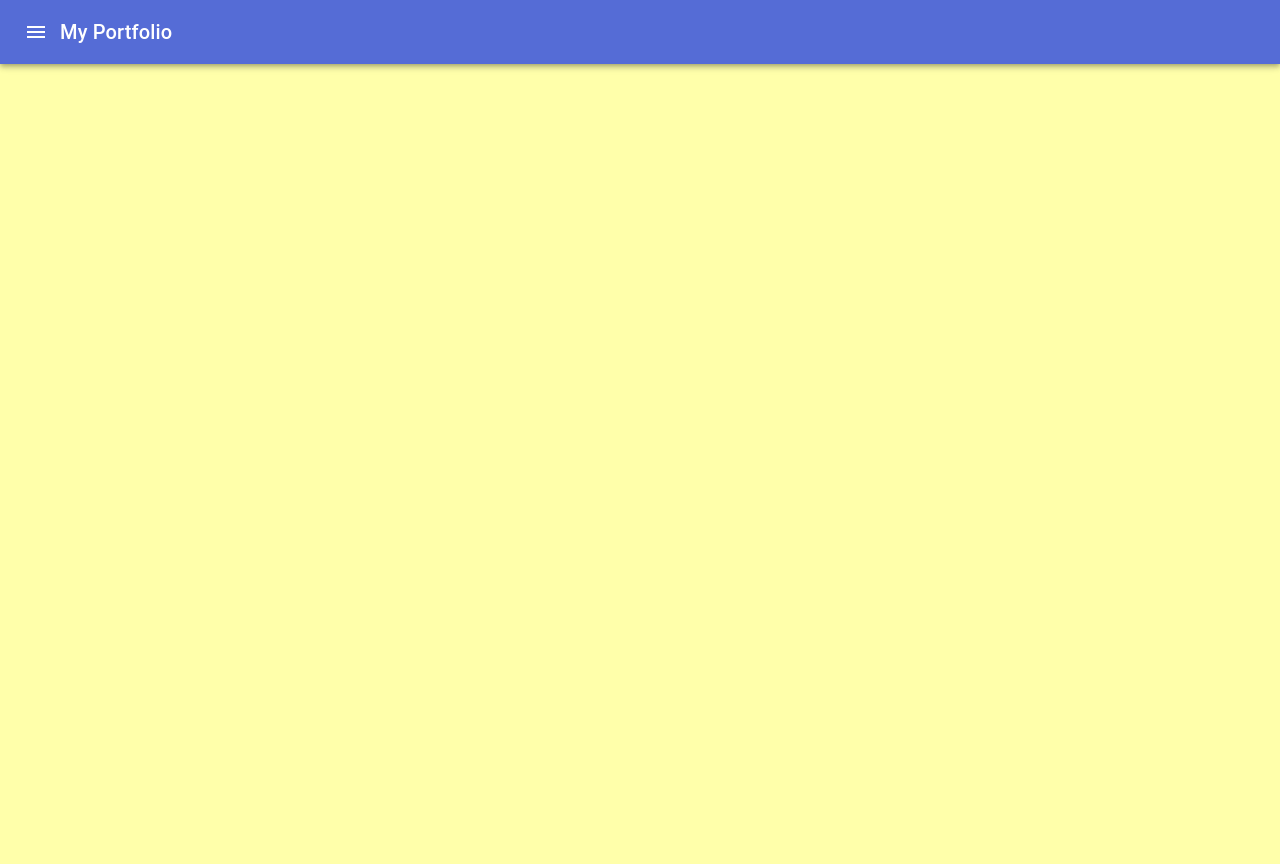
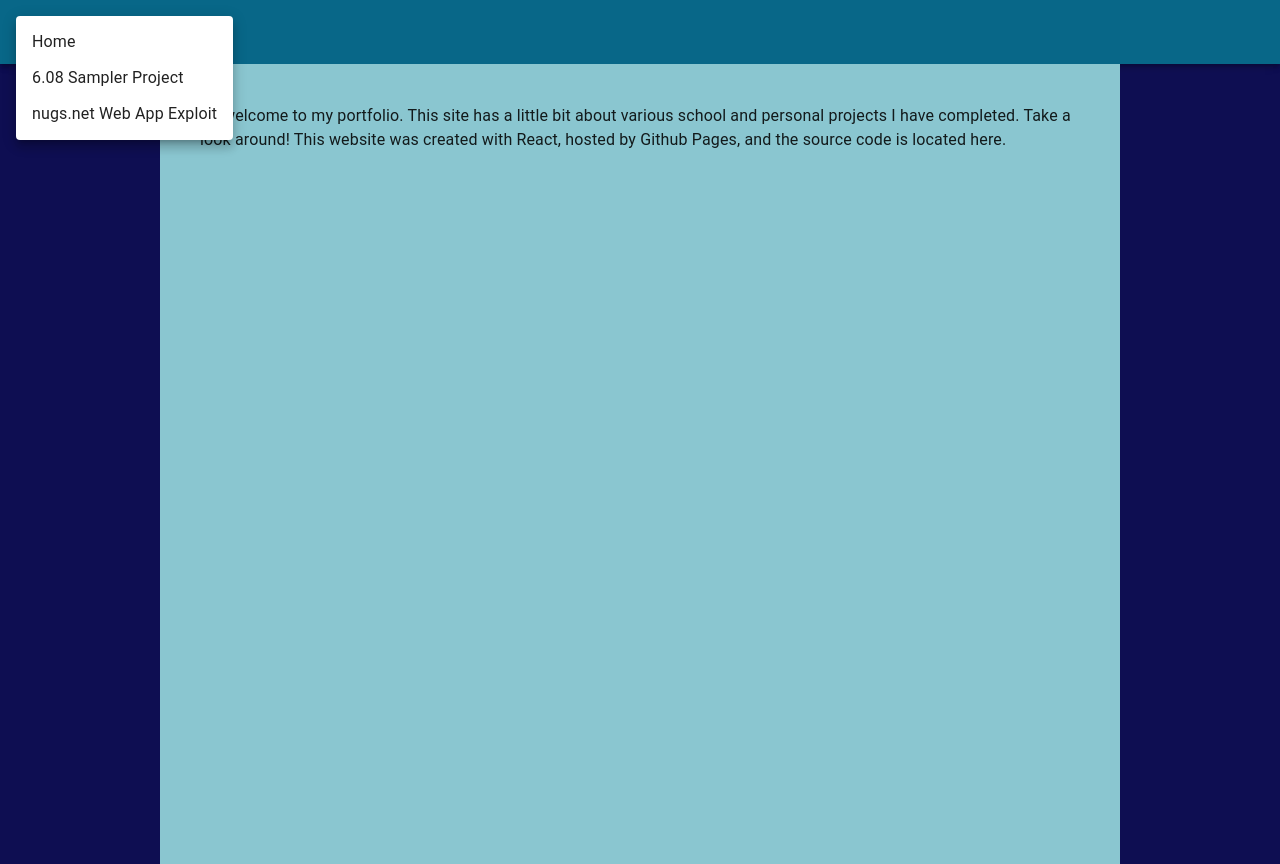
Before and after one commit to gradythomas/projects, a React (Create React App) app: page / in a window 1280 px wide. Both pictures are taken after a click on the button 36 px from the left and 32 px from the top of the page. Before the commit the page ends 800 px from the top, so only its background shows below. Built offline with nearby package versions, Linux system fonts and the light colour scheme.

Commit message:
created general site structure and added some pages

```diff
--- /dev/null
+++ b/src/components/HomePage.js
@@ -0,0 +1,17 @@
+import React, { useEffect, useState } from 'react'
+import {
+  Typography, Button, Paper, AppBar, Toolbar, IconButton, Menu, MenuItem, Container
+} from '@material-ui/core'
+import MenuIcon from '@material-ui/icons/Menu'
+import { makeStyles } from '@material-ui/core/styles';
+
+export default function Home() {
+
+    return (
+        <Typography variant='body1'>
+            Hi, welcome to my portfolio. This site has a little bit about various school and personal projects
+            I have completed. Take a look around! This website was created with React, hosted by Github Pages,
+            and the source code is located here.
+        </Typography>
+    )
+}
--- /dev/null
+++ b/src/components/NugsPage.js
@@ -0,0 +1,15 @@
+import React, { useEffect, useState } from 'react'
+import {
+  Typography, Button, Paper, AppBar, Toolbar, IconButton, Menu, MenuItem, Container
+} from '@material-ui/core'
+import MenuIcon from '@material-ui/icons/Menu'
+import { makeStyles } from '@material-ui/core/styles';
+
+export default function Nugs() {
+
+    return (
+        <Typography variant='body1'>
+            This page documents an exploit I found in the nugs.net web app.
+        </Typography>
+    )
+}
--- /dev/null
+++ b/src/components/SamplerPage.js
@@ -0,0 +1,16 @@
+import React, { useEffect, useState } from 'react'
+import {
+  Typography, Button, Paper, AppBar, Toolbar, IconButton, Menu, MenuItem, Container
+} from '@material-ui/core'
+import MenuIcon from '@material-ui/icons/Menu'
+import { makeStyles } from '@material-ui/core/styles';
+
+export default function Sampler() {
+
+    return (
+        <Typography variant='body1'>
+            This page is about a sampler project that my team created for 6.08, or Introduction to Computer
+            Science and Electrical Engineering through Embedded Systems.
+        </Typography>
+    )
+}
--- a/src/components/Window.js
+++ b/src/components/Window.js
@@ -1,8 +1,12 @@
-import React from 'react'
-import { Typography, Button, Paper, AppBar, Toolbar, IconButton } from '@material-ui/core'
+import React, { useEffect, useState } from 'react'
+import {
+  Typography, Button, Paper, AppBar, Toolbar, IconButton, Menu, MenuItem, Container
+} from '@material-ui/core'
 import MenuIcon from '@material-ui/icons/Menu'
 import { makeStyles } from '@material-ui/core/styles';
-import CssBaseline from '@material-ui/core/CssBaseline';
+import Home from './HomePage'
+import Sampler from './SamplerPage'
+import Nugs from './NugsPage'
 
 const useStyles = makeStyles((theme) => ({
   root: {
@@ -12,27 +16,56 @@ const useStyles = makeStyles((theme) => ({
     boxShadow: '0 3px 5px 2px rgba(255, 105, 135, .3)',
     color: 'white',
     padding: '0 30px',
-    height: '100%'
-  },
-  background: {
-      backgroundColor: 'red',
-      height: 500
+    height: '100%',
+    flexGrow: 1
   }
 }));
 
 export default function WindowFrame() {
     const styles = useStyles()
 
+    const [menuOpen, setMenuOpen] = useState(false)
+    const [menuAnchor, setMenuAnchor] = useState(null)
+    const [currPage, setCurrPage] = useState(0)
+
+    const handlePageChange = (event) => {
+      setCurrPage(event.target.value)
+      setMenuOpen(false)
+    }
+
+    const handleMenuClick = (event) => {
+      setMenuOpen(true)
+      setMenuAnchor(event.currentTarget)
+    }
+
+    const pages = {
+      0: 'Home',
+      1: '6.08 Sampler Project',
+      2: 'nugs.net Web App Exploit'
+    }
+
     return (
+      <>
         <AppBar position="static">
           <Toolbar>
-            <IconButton edge="start" color="inherit" aria-label="menu">
+            <IconButton edge="start" color="inherit" onClick={handleMenuClick}>
               <MenuIcon />
             </IconButton>
             <Typography variant="h6">
-              My Portfolio
+              {pages[currPage]}
             </Typography>
+            <Menu anchorEl={menuAnchor} open={menuOpen} onClose={() => setMenuOpen(false)}>
+              {Object.keys(pages).map(page => (
+                <MenuItem value={page} onClick={handlePageChange}>{pages[page]}</MenuItem>
+              ))}
+            </Menu>
           </Toolbar>
         </AppBar>
+        <Container style={{ padding: 40, backgroundColor:'#8AC6D0', height: '100vh' }} maxWidth='md'>
+          {currPage == 0 && <Home /> }
+          {currPage == 1 && <Sampler /> }
+          {currPage == 2 && <Nugs /> }
+        </Container>
+      </>
     )
 }
--- a/src/theme.js
+++ b/src/theme.js
@@ -5,7 +5,7 @@ import { createMuiTheme } from '@material-ui/core/styles';
 const theme = createMuiTheme({
   palette: {
     primary: {
-      main: '#556cd6',
+      main: '#086788',
     },
     secondary: {
       main: '#19857b',
@@ -14,7 +14,7 @@ const theme = createMuiTheme({
       main: red.A400,
     },
     background: {
-      default: '#ffa',
+      default: '#0E0E52',
     },
   },
 });
```
